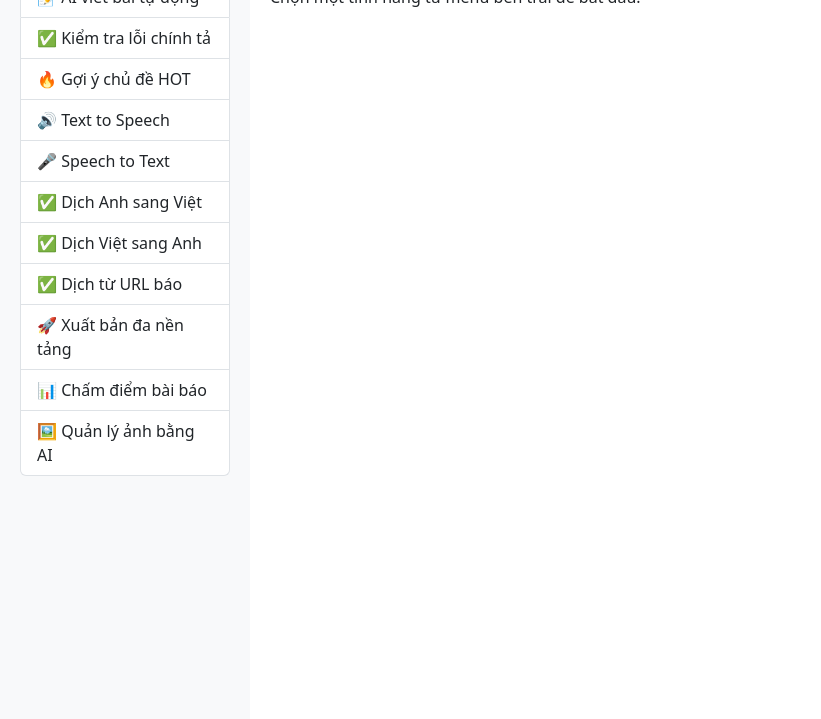
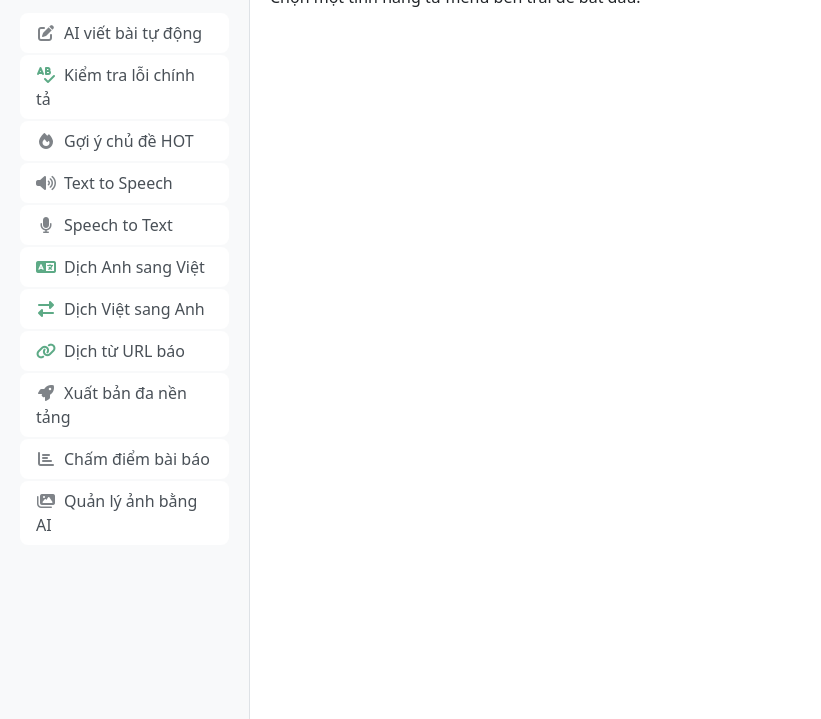
Before and after one commit to Trunglq/ai-cms-demo, a website: page index.html in a window 1280 px wide. Shown: the part 81-800 px from the top of the page, without its empty margins (0-821 px from the left). Drawn offline with nearby package versions, Linux system fonts and the light colour scheme.

Commit message:
CLEAN FONTAWESOME MENU: Replace colorful emoji icons with professional FontAwesome icons, add hover effects, spacing, and subtle animations for cleaner UI. Added completed feature indicators (text-success) and consistent icon styling.

```diff
--- a/index.html
+++ b/index.html
@@ -7,6 +7,8 @@
     <title>AI CMS Demo</title>
     <!-- Bootstrap CSS -->
     <link href="https://cdn.jsdelivr.net/npm/bootstrap@5.3.3/dist/css/bootstrap.min.css" rel="stylesheet" integrity="sha384-QWTKZyjpPEjISv5WaRU9OFeRpok6YctnYmDr5pNlyT2bRjXh0JMhjY6hW+ALEwIH" crossorigin="anonymous">
+    <!-- Font Awesome -->
+    <link href="https://cdnjs.cloudflare.com/ajax/libs/font-awesome/6.4.0/css/all.min.css" rel="stylesheet">
     <style>
         body { display: flex; min-height: 100vh; }
         .sidebar {
@@ -15,13 +17,40 @@
             background-color: #f8f9fa;
             padding: 20px;
             flex-shrink: 0;
+            border-right: 1px solid #dee2e6;
         }
         .main-content {
             flex-grow: 1;
             padding: 20px;
             min-width: 0;
         }
-        .list-group-item { cursor: pointer; }
+        .list-group-item {
+            cursor: pointer;
+            border: none;
+            border-radius: 8px !important;
+            margin-bottom: 2px;
+            transition: all 0.2s ease;
+            color: #495057;
+            font-weight: 500;
+        }
+        .list-group-item:hover {
+            background-color: #e9ecef;
+            color: #495057;
+            transform: translateX(2px);
+        }
+        .list-group-item.active, .list-group-item:active {
+            background-color: #0d6efd;
+            border-color: #0d6efd;
+            color: white;
+        }
+        .list-group-item i {
+            width: 20px;
+            text-align: center;
+            opacity: 0.7;
+        }
+        .list-group-item:hover i, .list-group-item.active i {
+            opacity: 1;
+        }
         .copy-btn {
             position: absolute;
             top: 5px;
@@ -91,19 +120,19 @@
 </head>
 <body>
     <div class="sidebar">
-        <h4>Menu Tính Năng</h4>
+        <h4 class="mb-3 text-center text-primary fw-bold"><i class="fas fa-cogs me-2"></i>Menu Tính Năng</h4>
         <div class="list-group">
-            <a class="list-group-item list-group-item-action" data-feature="ai-write">📝 AI viết bài tự động</a>
-            <a class="list-group-item list-group-item-action" data-feature="spell-check">✅ Kiểm tra lỗi chính tả</a>
-            <a class="list-group-item list-group-item-action" data-feature="hot-topics">🔥 Gợi ý chủ đề HOT</a>
-            <a class="list-group-item list-group-item-action" data-feature="tts">🔊 Text to Speech</a>
-            <a class="list-group-item list-group-item-action" data-feature="stt">🎤 Speech to Text</a>
-            <a class="list-group-item list-group-item-action" data-feature="translate-en-vi">✅ Dịch Anh sang Việt</a>
-            <a class="list-group-item list-group-item-action" data-feature="translate-vi-en">✅ Dịch Việt sang Anh</a>
-            <a class="list-group-item list-group-item-action" data-feature="translate-url">✅ Dịch từ URL báo</a>
-            <a class="list-group-item list-group-item-action" data-feature="publish">🚀 Xuất bản đa nền tảng</a>
-            <a class="list-group-item list-group-item-action" data-feature="score-article">📊 Chấm điểm bài báo</a>
-            <a class="list-group-item list-group-item-action" data-feature="image-manage">🖼️ Quản lý ảnh bằng AI</a>
+            <a class="list-group-item list-group-item-action" data-feature="ai-write"><i class="fas fa-edit me-2"></i>AI viết bài tự động</a>
+            <a class="list-group-item list-group-item-action" data-feature="spell-check"><i class="fas fa-spell-check me-2 text-success"></i>Kiểm tra lỗi chính tả</a>
+            <a class="list-group-item list-group-item-action" data-feature="hot-topics"><i class="fas fa-fire me-2"></i>Gợi ý chủ đề HOT</a>
+            <a class="list-group-item list-group-item-action" data-feature="tts"><i class="fas fa-volume-up me-2"></i>Text to Speech</a>
+            <a class="list-group-item list-group-item-action" data-feature="stt"><i class="fas fa-microphone me-2"></i>Speech to Text</a>
+            <a class="list-group-item list-group-item-action" data-feature="translate-en-vi"><i class="fas fa-language me-2 text-success"></i>Dịch Anh sang Việt</a>
+            <a class="list-group-item list-group-item-action" data-feature="translate-vi-en"><i class="fas fa-exchange-alt me-2 text-success"></i>Dịch Việt sang Anh</a>
+            <a class="list-group-item list-group-item-action" data-feature="translate-url"><i class="fas fa-link me-2 text-success"></i>Dịch từ URL báo</a>
+            <a class="list-group-item list-group-item-action" data-feature="publish"><i class="fas fa-rocket me-2"></i>Xuất bản đa nền tảng</a>
+            <a class="list-group-item list-group-item-action" data-feature="score-article"><i class="fas fa-chart-bar me-2"></i>Chấm điểm bài báo</a>
+            <a class="list-group-item list-group-item-action" data-feature="image-manage"><i class="fas fa-images me-2"></i>Quản lý ảnh bằng AI</a>
         </div>
     </div>
     <div class="main-content" id="feature-content">
@@ -743,13 +772,13 @@
                             <div class="card-body">
                                 <!-- Input Method Selection -->
                                 <div class="mb-4">
-                                    <label class="form-label fw-bold">🎯 Nguồn nội dung:</label>
+                                    <label class="form-label fw-bold"><i class="fas fa-bullseye me-2"></i>Nguồn nội dung:</label>
                                     <div class="row">
                                         <div class="col-md-3">
                                             <div class="form-check">
                                                 <input class="form-check-input" type="radio" name="inputMethod" id="fromTopic" value="topic" checked>
                                                 <label class="form-check-label" for="fromTopic">
-                                                    💡 Từ chủ đề
+                                                    <i class="fas fa-lightbulb me-1"></i> Từ chủ đề
                                                 </label>
                                             </div>
                                         </div>
@@ -757,7 +786,7 @@
                                             <div class="form-check">
                                                 <input class="form-check-input" type="radio" name="inputMethod" id="fromHotTopics" value="hottopics">
                                                 <label class="form-check-label" for="fromHotTopics">
-                                                    🔥 Chủ đề Hot
+                                                    <i class="fas fa-fire me-1"></i> Chủ đề Hot
                                                 </label>
                                             </div>
                                         </div>
@@ -765,7 +794,7 @@
                                             <div class="form-check">
                                                 <input class="form-check-input" type="radio" name="inputMethod" id="fromArticles" value="articles">
                                                 <label class="form-check-label" for="fromArticles">
-                                                    📰 Từ bài báo có sẵn
+                                                    <i class="fas fa-newspaper me-1"></i> Từ bài báo có sẵn
                                                 </label>
                                             </div>
                                         </div>
@@ -773,7 +802,7 @@
                                             <div class="form-check">
                                                 <input class="form-check-input" type="radio" name="inputMethod" id="fromWord" value="word">
                                                 <label class="form-check-label" for="fromWord">
-                                                    📄 Từ file Word
+                                                    <i class="fas fa-file-word me-1"></i> Từ file Word
                                                 </label>
                                             </div>
                                         </div>
```
